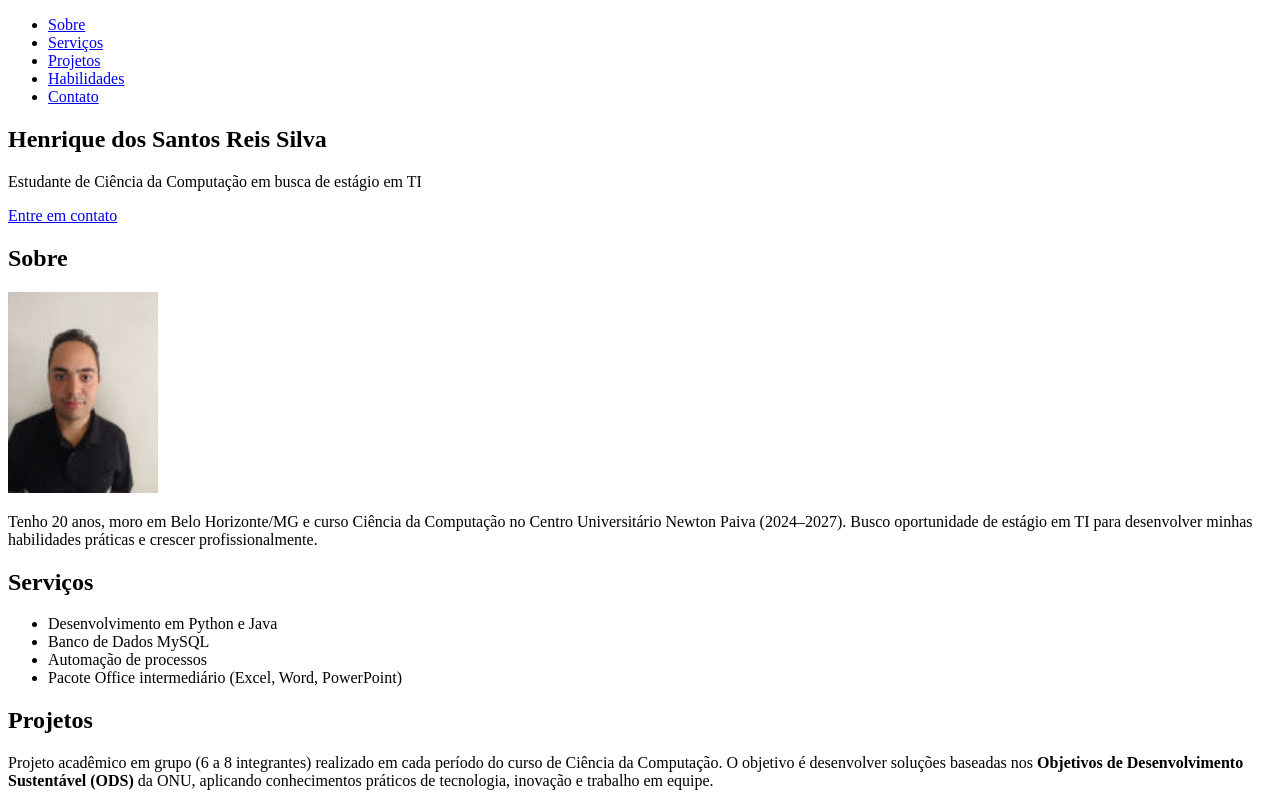
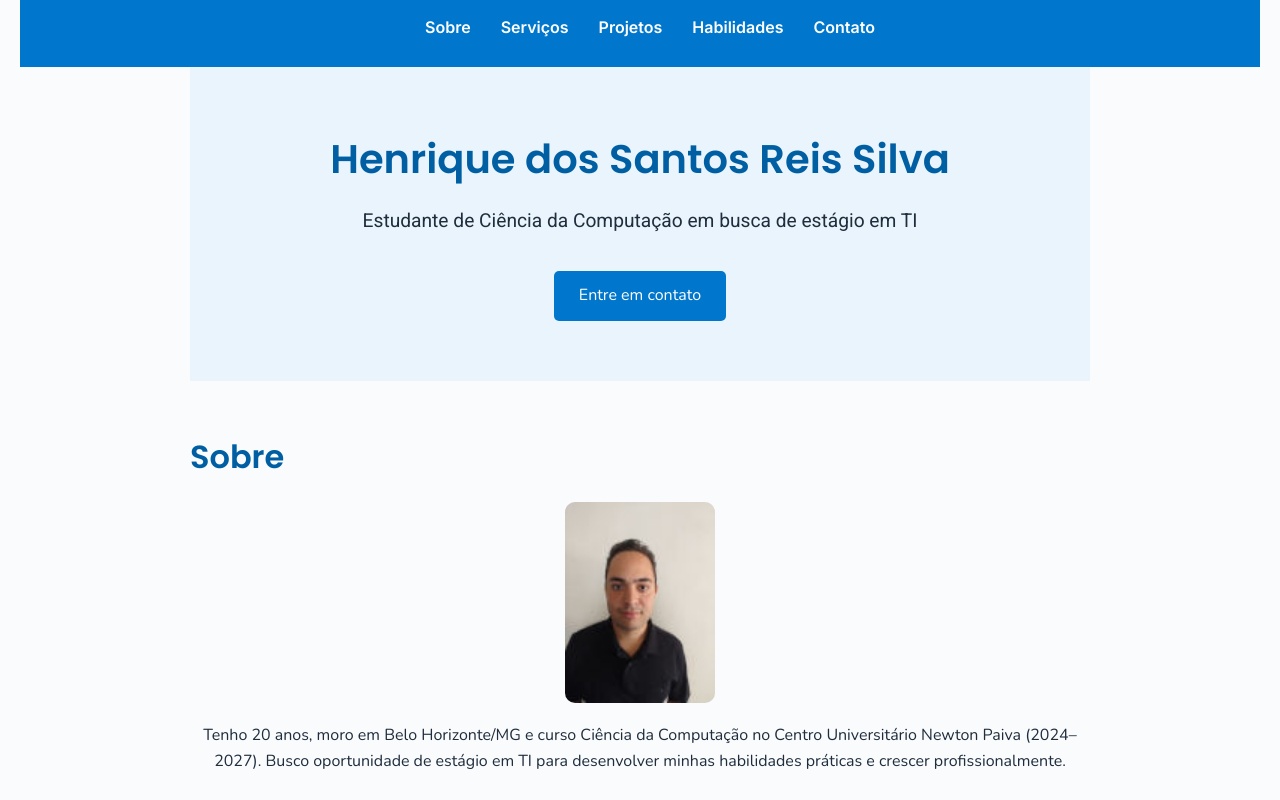
Before and after one commit to Henriquesrs/henrique.github.io, a plain HTML site: page index.html in a window 1280 px wide. Shown: the top 800 px of the page. Drawn offline with nearby package versions, Linux system fonts and the light colour scheme.

Commit message:
Atualiza portfólio com CSS e imagem

```diff
--- a/index.html
+++ b/index.html
@@ -4,6 +4,7 @@
   <meta charset="UTF-8">
   <meta name="viewport" content="width=device-width, initial-scale=1.0">
   <title>Portfólio - Henrique dos Santos Reis Silva</title>
+  <link rel="stylesheet" href="style.css">
 </head>
 <body>
 
--- /dev/null
+++ b/style.css
@@ -0,0 +1,165 @@
+@import url('https://fonts.googleapis.com/css2?family=Inter:wght@400;600&family=Nunito:wght@400;700&family=Poppins:wght@400;600&family=Roboto:wght@400;700&display=swap');
+
+* {
+  margin: 0;
+  padding: 0;
+  box-sizing: border-box;
+}
+
+body {
+  font-family: 'Nunito', sans-serif;
+  line-height: 1.6;
+  background-color: #f9fbfc;
+  color: #1f2d3d;
+  padding: 0 20px;
+}
+
+/* Navegação */
+header {
+  background-color: #0077cc;
+  padding: 15px 0;
+}
+
+nav ul {
+  display: flex;
+  justify-content: center;
+  list-style: none;
+  gap: 30px;
+}
+
+nav a {
+  text-decoration: none;
+  color: #ffffff;
+  font-weight: 600;
+  font-family: 'Inter', sans-serif;
+  transition: color 0.3s;
+}
+
+nav a:hover {
+  color: #cce7ff;
+}
+
+/* Seção principal (Hero) */
+#hero {
+  text-align: center;
+  padding: 60px 20px;
+  background-color: #eaf4fc;
+}
+
+#hero h1 {
+  font-size: 2.5rem;
+  color: #005fa3;
+  font-family: 'Poppins', sans-serif;
+}
+
+#hero p {
+  font-size: 1.2rem;
+  margin: 15px 0;
+  font-family: 'Roboto', sans-serif;
+}
+
+#hero a {
+  display: inline-block;
+  margin-top: 20px;
+  padding: 12px 25px;
+  background-color: #0077cc;
+  color: #fff;
+  text-decoration: none;
+  border-radius: 5px;
+  transition: background-color 0.3s;
+}
+
+#hero a:hover {
+  background-color: #005fa3;
+}
+
+/* Seções */
+section {
+  padding: 50px 0;
+  max-width: 900px;
+  margin: 0 auto;
+}
+
+section h2 {
+  font-size: 2rem;
+  margin-bottom: 20px;
+  color: #005fa3;
+  font-family: 'Poppins', sans-serif;
+}
+
+/* Sobre */
+#sobre div {
+  display: flex;
+  flex-direction: column;
+  align-items: center;
+  gap: 20px;
+  text-align: center;
+}
+
+#sobre img {
+  border-radius: 10px;
+}
+
+/* Listas */
+ul {
+  list-style-type: disc;
+  padding-left: 20px;
+}
+
+li {
+  margin-bottom: 10px;
+}
+
+/* Projetos */
+#projetos p {
+  margin-bottom: 15px;
+}
+
+#projetos a {
+  color: #0077cc;
+  text-decoration: underline;
+}
+
+#projetos a:hover {
+  color: #005fa3;
+}
+
+/* Contato */
+#contato a {
+  color: #0077cc;
+  text-decoration: none;
+}
+
+#contato a:hover {
+  text-decoration: underline;
+}
+
+/* Rodapé */
+footer {
+  background-color: #0077cc;
+  color: #ffffff;
+  text-align: center;
+  padding: 15px;
+  font-size: 0.9rem;
+}
+
+/* Responsividade */
+@media (max-width: 768px) {
+  nav ul {
+    flex-direction: column;
+    gap: 10px;
+  }
+
+  #sobre div {
+    flex-direction: column;
+    text-align: center;
+  }
+
+  #hero h1 {
+    font-size: 2rem;
+  }
+
+  section {
+    padding: 30px 10px;
+  }
+}
```
